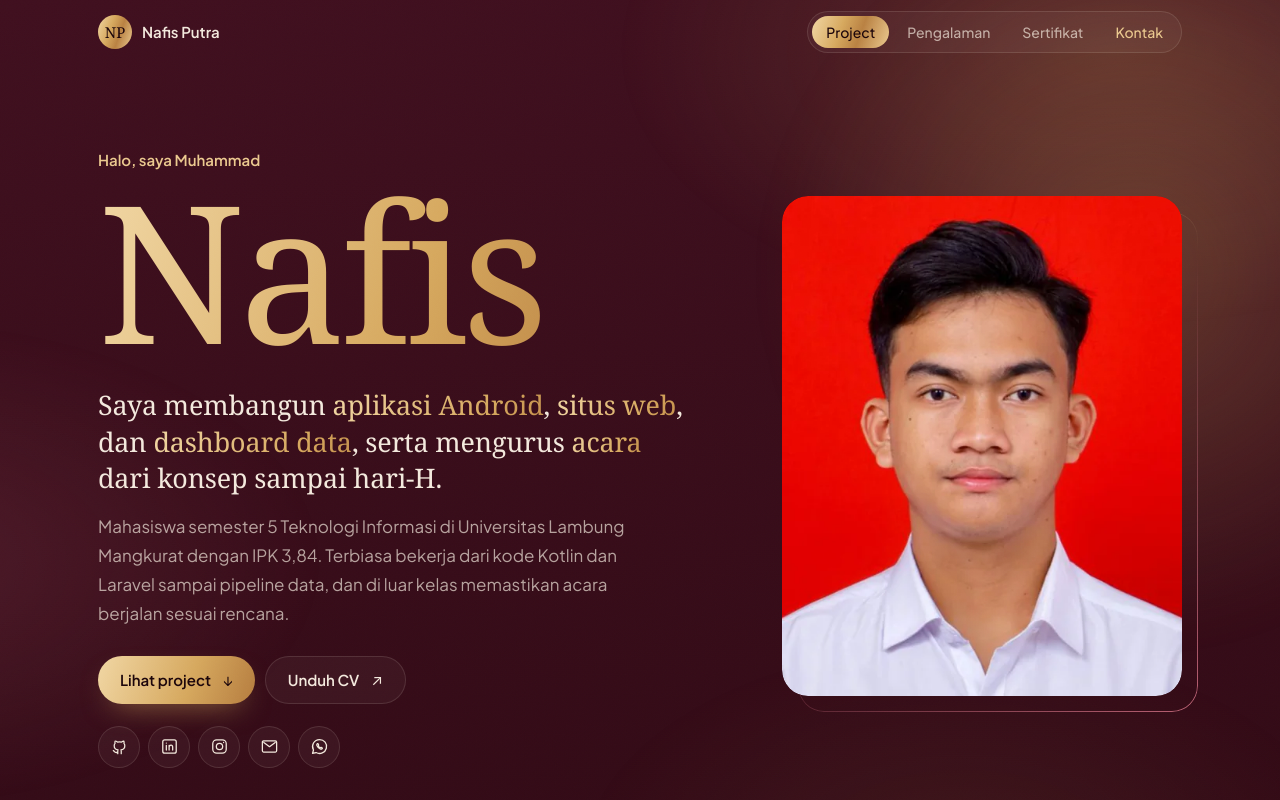
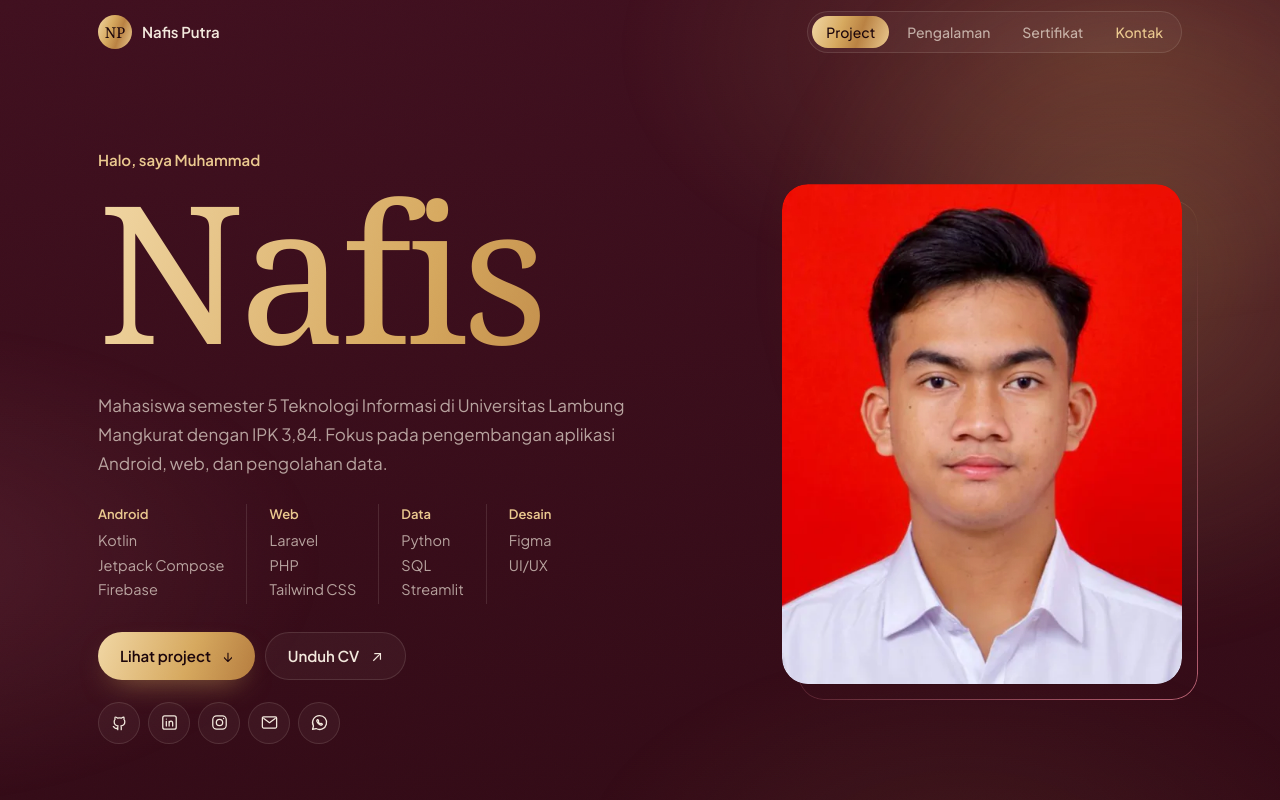
Before and after one commit to MuhammadNafisPutra/MuhammadNafisPutra.github.io, a plain HTML site: page index.html in a window 1280 px wide. Shown: the top 800 px of the page. Drawn offline with Linux system fonts and the light colour scheme; animation ran at ten frames a second; a web font is replaced by a local one.

Commit message:
Replace role sentence with a simple skills list
Co-Authored-By: Claude Opus 5.5 <noreply@anthropic.com>

```diff
--- a/index.html
+++ b/index.html
@@ -49,16 +49,19 @@
             <span class="line"><span class="grad">Nafis</span></span>
           </h1>
 
-          <p class="cover__role">
-            Saya membangun <b>aplikasi Android</b>, <b>situs web</b>, dan <b>dashboard data</b>,
-            serta mengurus <b>acara</b> dari konsep sampai hari-H.
-          </p>
+
 
           <p class="cover__lede">
             Mahasiswa semester 5 Teknologi Informasi di Universitas Lambung Mangkurat dengan IPK 3,84.
-            Terbiasa bekerja dari kode Kotlin dan Laravel sampai pipeline data, dan di luar kelas
-            memastikan acara berjalan sesuai rencana.
+            Fokus pada pengembangan aplikasi Android, web, dan pengolahan data.
           </p>
+
+          <dl class="skills">
+            <div><dt>Android</dt><dd>Kotlin</dd><dd>Jetpack Compose</dd><dd>Firebase</dd></div>
+            <div><dt>Web</dt><dd>Laravel</dd><dd>PHP</dd><dd>Tailwind CSS</dd></div>
+            <div><dt>Data</dt><dd>Python</dd><dd>SQL</dd><dd>Streamlit</dd></div>
+            <div><dt>Desain</dt><dd>Figma</dd><dd>UI/UX</dd></div>
+          </dl>
 
           <div class="cover__actions">
             <a class="btn btn--gold" href="#karya"><span>Lihat project</span><b aria-hidden="true">↓</b></a>
--- a/style.css
+++ b/style.css
@@ -117,11 +117,14 @@ em { font-style: italic; }
 
 
 
-.cover__role { max-width: 26em; margin-top: 18px; font: 400 clamp(22px, 2.1vw, 28px)/1.35 var(--display); letter-spacing: -.005em; color: var(--cream); }
-.cover__role b { font-weight: 400; background: var(--g-gold); background-size: 200% 100%; -webkit-background-clip: text; background-clip: text; color: transparent; }
 
-.cover__lede { max-width: 33em; margin-top: 16px; color: var(--soft); font-size: 17px; }
+.cover__lede { max-width: 33em; margin-top: 22px; color: var(--soft); font-size: 17px; }
 .cover__lede em { color: var(--cream); }
+.skills { display: grid; grid-template-columns: repeat(4, auto); justify-content: start; gap: 0; margin-top: 26px; }
+.skills > div { padding: 2px 22px; border-left: 1px solid var(--line); }
+.skills > div:first-child { padding-left: 0; border-left: 0; }
+.skills dt { margin-bottom: 6px; font: 600 13px var(--sans); color: var(--gold-2); }
+.skills dd { margin: 0; color: var(--soft); font-size: 14.5px; line-height: 1.7; white-space: nowrap; }
 .cover__actions { display: flex; flex-wrap: wrap; gap: 10px; margin-top: 28px; }
 .cover__social { display: flex; gap: 8px; margin-top: 22px; }
 .cover__social a { display: grid; place-items: center; width: 42px; height: 42px; border-radius: 50%; border: 1px solid var(--line); background: var(--surface); color: var(--cream); transition: background .25s, color .25s, border-color .25s, transform .3s var(--ease); }
@@ -304,11 +307,12 @@ em { font-style: italic; }
   .filters { display: flex; }
 }
 @media (max-width: 640px) {
+  .skills { grid-template-columns: 1fr 1fr; row-gap: 18px; }
+  .skills > div:nth-child(3) { padding-left: 0; border-left: 0; }
   .step__card { padding: 18px 18px 20px; }
   body { font-size: 16px; }
   .masthead { font-size: clamp(96px, 32vw, 150px); }
-    .cover__role { font-size: 21px; }
-  .certgrid { grid-template-columns: 1fr; }
+      .certgrid { grid-template-columns: 1fr; }
   .cert, .cert--wide { grid-column: 1 / -1; }
   .stats { gap: 8px; }
   .stats dd { font-size: 38px; }
@@ -330,9 +334,7 @@ em { font-style: italic; }
   .masthead .line:nth-child(1) > span { animation-delay: .1s; }
   .masthead .line:nth-child(2) > span { animation-delay: .2s; }
   .cover__first { animation: fadeUp .8s var(--ease) .05s both; }
-  .cover__role, .cover__lede, .cover__actions, .cover__social { animation: fadeUp .9s var(--ease) both; }
-  .cover__role { animation-delay: .4s; }
-  .cover__lede { animation-delay: .5s; }
+      .cover__lede { animation-delay: .5s; }
   .cover__actions { animation-delay: .6s; }
   .cover__social { animation-delay: .7s; }
   .cover__frame img { animation: unveil 1.3s var(--ease) .3s both; }
```
